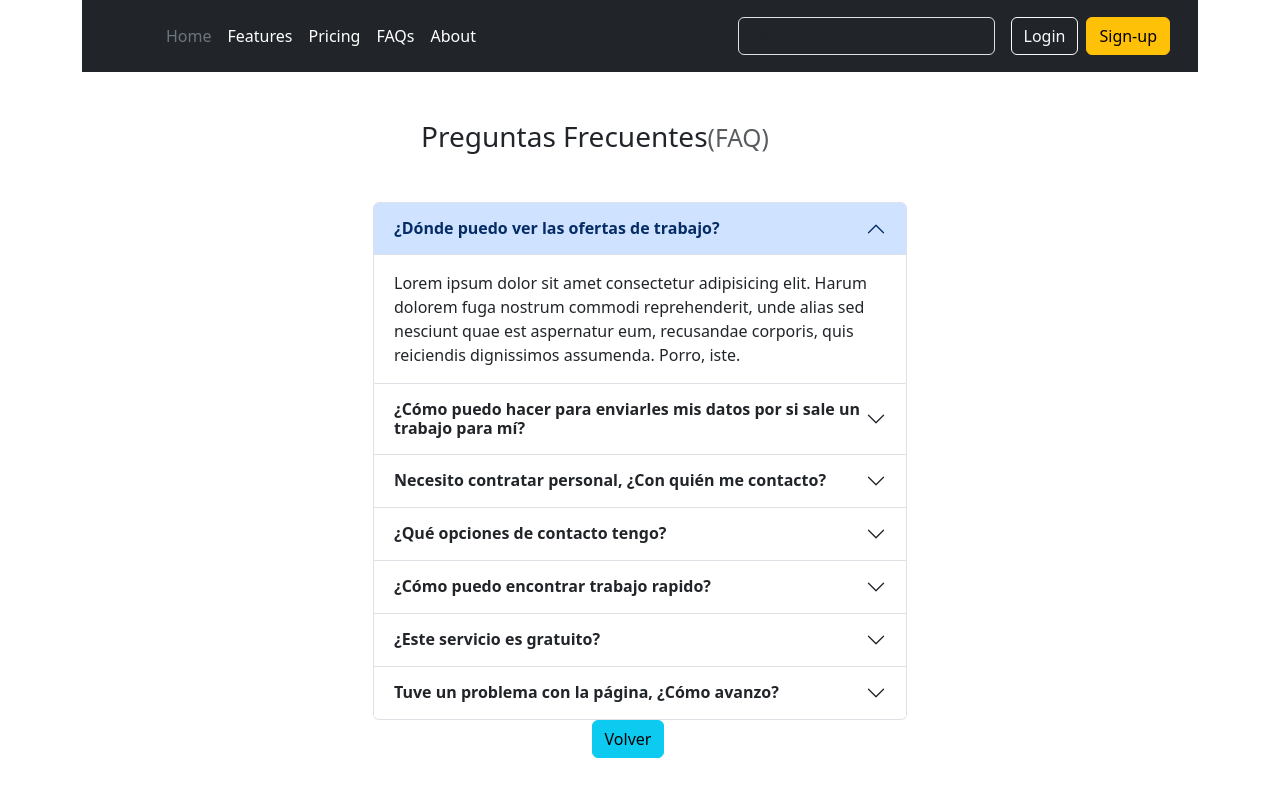
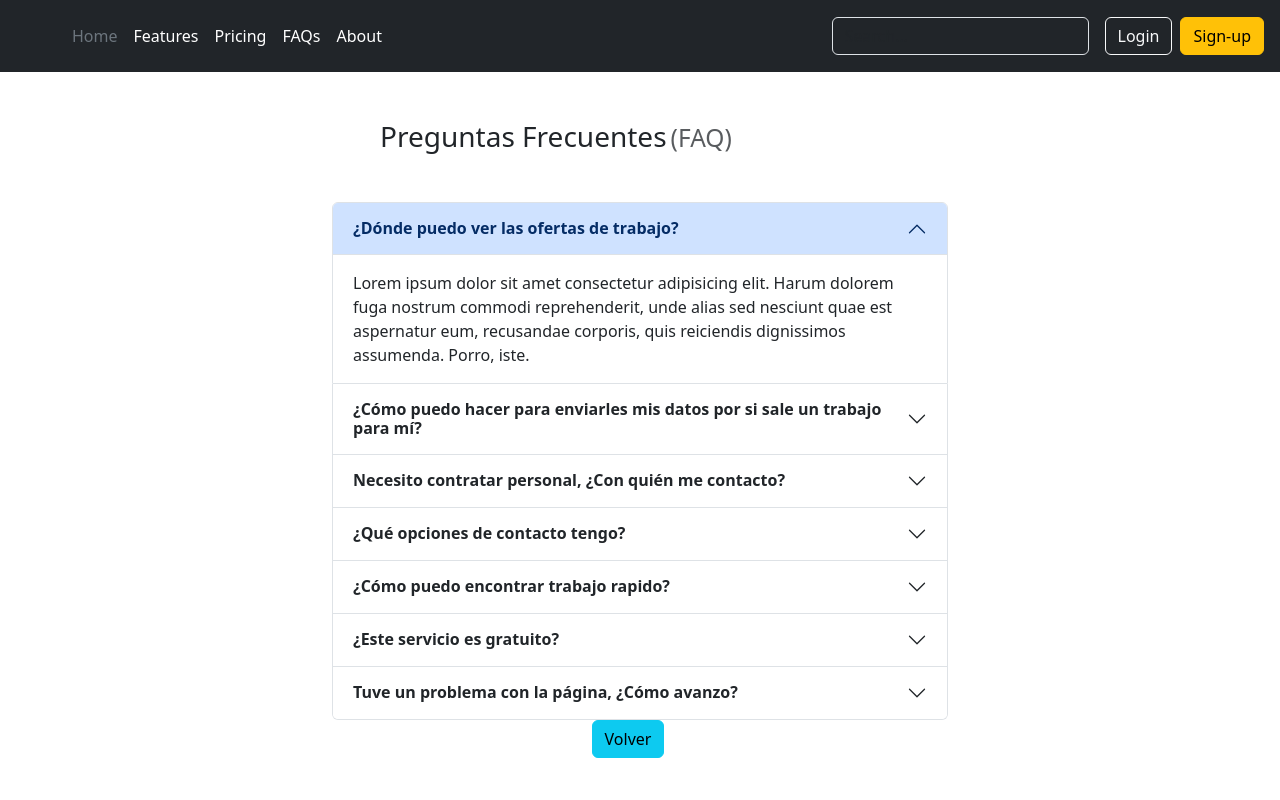
Before and after one commit to aravenab/proyecto-aca-estamos, a React (Vite) app: page / in a window 1280 px wide. Shown: the top 800 px of the page. Built offline with nearby package versions, Linux system fonts and the light colour scheme.

Commit message:
modificar containers

```diff
--- a/src/App.jsx
+++ b/src/App.jsx
@@ -10,7 +10,7 @@ function App() {
 
   return (
 
-    <div className='container'>
+    <div>
 
       <Navbar/>
       {/* Inserte el componente que desee visualizar*/}
--- a/src/components/Footer/Footer.jsx
+++ b/src/components/Footer/Footer.jsx
@@ -2,7 +2,7 @@ import React from 'react'
 
 export default function Footer() {
   return (
-    <footer className="py-5">
+    <footer className="container-fluid py-5">
     <div className="row">
       <div className="col-6 col-md-2 mb-3">
         <h5>Section</h5>
--- a/src/components/Navbar/Navbar.jsx
+++ b/src/components/Navbar/Navbar.jsx
@@ -2,8 +2,8 @@ import React from 'react'
 
 export default function Navbar() {
   return (
-    <header className="p-3 text-bg-dark">
-    <div className="container">
+    <header className="container-fluid-fluid p-3 text-bg-dark">
+    <div className="container-fluid-fluid">
       <div className="d-flex flex-wrap align-items-center justify-content-center justify-content-lg-start">
         <a href="/" className="d-flex align-items-center mb-2 mb-lg-0 text-white text-decoration-none">
           <svg className="bi me-2" width="40" height="32" role="img" aria-label="Bootstrap"><use xlink:href="#bootstrap"></use></svg>
--- a/src/views/Faq/Faq.jsx
+++ b/src/views/Faq/Faq.jsx
@@ -3,19 +3,19 @@ import React from 'react'
 export default function Faq() {
   return (
       <div>
-          <div className="container">
+          <div className="container-fluid">
               <div className="row">
                   <div className="col-3"></div>
                   <div className="col-6">
-                      <h3 className="container m-4 p-4">
+                      <h3 className="container-fluid m-4 p-4">
                           Preguntas Frecuentes
-                          <small className="text-body-secondary">(FAQ)</small>
+                          <small className="text-body-secondary ms-1">(FAQ)</small>
                       </h3></div>
                   <div className="col-3"></div>
               </div>
           </div>
 
-          <div className="container col-6 ">
+          <div className="container-fluid col-6 ">
               <div className="accordion" id="accordionPanelsStayOpenExample">
                   <div className="accordion-item">
                       <h2 className="accordion-header">
@@ -108,7 +108,7 @@ export default function Faq() {
                       </div>
                   </div>
               </div>
-                  <div className="container-fluid h-100">
+                  <div className="container-fluid-fluid h-100">
                       <div className="row w-100 align-items-center">
                           <div className="col text-center">
                               <button className="btn btn-info regular-button mb-4"> Volver </button>
```
